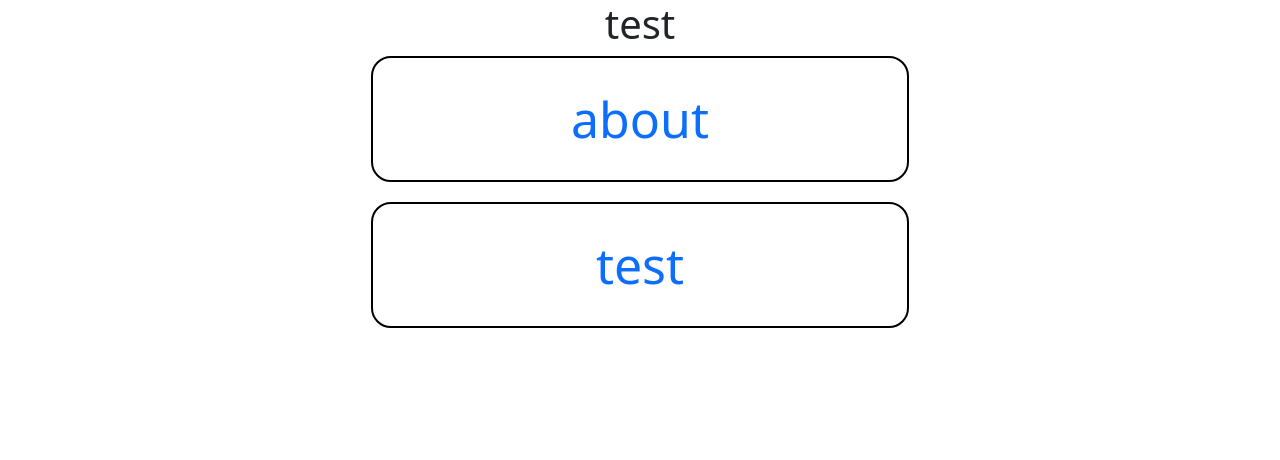
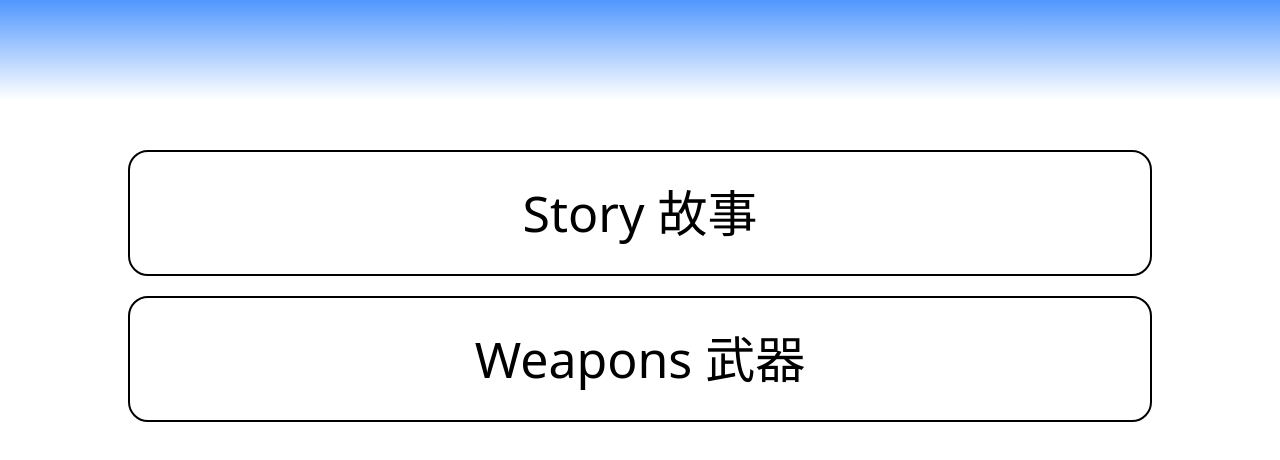
Before and after one commit to sakura0711/Game_frontend, a Vue app: page / in a window 1280 px wide. Shown: the top 460 px of the page. Built offline with nearby package versions, Linux system fonts and the light colour scheme.

Commit message:
refactor(story): 修改元件名稱 & log 輸出

```diff
--- a/src/components/storyOperater.vue
+++ b/src/components/storyOperator.vue
@@ -8,7 +8,7 @@
         </div>
 
         <div class="d-grid lh-lg" v-if="message == '修改故事'">
-            <button @click="openModal" class="btn btn-secondary mb-4" style="height: 100%;"><i
+            <button @click="openModal" class="btn btn-secondary mb-4 green" style="height: 100%;"><i
                     class="fa-solid fa-pen-to-square"> 修改</i>
             </button>
         </div>
@@ -40,10 +40,10 @@
 
                             <div class="mb-3">
                                 <label for="content" class="form-label">故事內容</label>
-                                <textarea class="form-control" id="content" v-model="content" rows="4" required></textarea>
+                                <textarea class="form-control" id="content" v-model="content" rows="10" required></textarea>
                             </div>
 
-                            <button type="submit" class="btn btn-primary">新增</button>
+                            <button type="submit" class="btn btn-primary">送出</button>
                         </form>
                     </div>
                 </div>
@@ -55,21 +55,33 @@
 <script setup lang="ts">
 import axios from 'axios';
 
-import { ref } from 'vue';
+import { ref, onMounted, type PropType } from 'vue';
+
+
+interface Chapter {
+    ChapterID: number;
+    Chapter: number;
+    Title: string;
+    StoryContent: string;
+
+    // 用於顯示是否要展開
+    showContent: boolean;
+}
+
 
 const props = defineProps({
     getData: Function,
     message: String,
-    data: Object || null,
+    data: Object as PropType<Chapter | undefined>,
 })
+
+let message = props.message;
 
 
 
-let message = props.message;
-
-let chapter = ref(props.data?.chapter || '');
-let title = ref(props.data?.title || '');
-let content = ref(props.data?.content || '');
+let chapter = ref(props.data?.Chapter || '');
+let title = ref(props.data?.Title || '');
+let content = ref(props.data?.StoryContent || '');
 
 const myModal = ref<HTMLElement | null>(null);
 
@@ -136,11 +148,7 @@ const submitStory = async () => {
             title.value = '';
             content.value = '';
         } catch (error: any) {
-            if (error.response.data.loadType == '') {
-                alert('此章節已被引用，無法刪除');
-            } else {
-                console.error('!!Error deleting data:', error.message);
-            }
+            console.error('!!Error deleting data:', error.message);
         }
     }
 
@@ -161,4 +169,8 @@ console.log(props.data);
 .form-label {
     font-weight: bold;
 }
+
+.btn-secondary {
+    background-color: rgb(12, 148, 0);
+}
 </style>
--- a/src/router/index.ts
+++ b/src/router/index.ts
@@ -1,7 +1,7 @@
 import { createRouter, createWebHistory } from 'vue-router'
 import HomeView from '../views/HomeView.vue'
 import StroyView from '../views/StoryView.vue'
-import testView from '../views/testView.vue'
+import WeaponsView from '../views/WeaponsView.vue'
 
 
 const router = createRouter({
@@ -18,9 +18,9 @@ const router = createRouter({
       component: StroyView,
     },
     {
-      path: '/test',
-      name: 'test',
-      component: testView,
+      path: '/Weapons',
+      name: 'Weapons',
+      component: WeaponsView,
     }
   ]
 })
--- a/src/views/HomeView.vue
+++ b/src/views/HomeView.vue
@@ -1,14 +1,15 @@
 <template>
 	<div class="home-page">
 		<div class="home-header">
-			<h1>test</h1>
+			<h1></h1>
 		</div>
+
 		<ul class="navbar-nav">
 			<RouterLink to="/story" class="nav-item">
-				<div class='nav-button'>about</div>
+				<div class='nav-button'>Story 故事</div>
 			</RouterLink>
-			<RouterLink to="/test" class="nav-item">
-				<div class='nav-button'>test</div>
+			<RouterLink to="/Weapons" class="nav-item">
+				<div class='nav-button'>Weapons 武器</div>
 			</RouterLink>
 		</ul>
 	</div>
@@ -26,8 +27,12 @@
 	font-weight: 500;
 
 	.home-header {
+		width: 100%;
+		height: 100px;
+		background: linear-gradient(to bottom, #5197ff, #ffffff00);
 		text-align: center;
 		font-size: 64px;
+		margin-bottom: 50px;
 	}
 
 	.navbar-nav {
@@ -37,7 +42,7 @@
 		align-items: center;
 
 		.nav-item {
-			width: 538px;
+			width: 80vw;
 			height: 126px;
 			border: 2px solid black;
 			border-radius: 20px;
@@ -50,11 +55,18 @@
 			transition: background-color 0.3s;
 
 			&:hover {
-				background-color: #a2b4a6;
+				background-color: #a1a1a1;
 			}
 
 			.nav-button {
+				width: 100%;
+
 				font-size: 50px;
+				color: rgb(0, 0, 0);
+
+				&:hover {
+					color: rgb(255, 255, 255);
+				}
 			}
 		}
 	}
--- a/src/views/StoryView.vue
+++ b/src/views/StoryView.vue
@@ -1,11 +1,11 @@
 <template>
 	<div class="header mb-3">
-		OwO
+
 	</div>
 
 
 	<div class="content">
-		<AddStory :getData="getData" :showModal="true" :message='String("新增故事")'></AddStory>
+		<storyOperator :getData="getData" :showModal="true" :message='String("新增故事")'></storyOperator>
 	</div>
 
 
@@ -14,16 +14,16 @@
 		<div v-for="(chapterData, index) in chapters" :key="index" class="d-flex bd-highlight mb-3">
 			<div class="chapter-card position-relative p-3 w-100 bd-highlight" @click="toggleContent(index)">
 				<h4 class="mb-3"><strong>章節. {{ chapterData.Chapter }}</strong></h4>
-				<h6 class="mb-3">{{ chapterData.Title }}</h6>
+				<h6 class="mb-3"> 《 {{ chapterData.Title }} 》</h6>
 				<div v-if="chapterData.showContent" class="content-fade-in">
 					<p class="fs-6">{{ " " + chapterData.StoryContent }}</p>
 				</div>
 				<button @click="delChapter(chapterData)" class="delete-btn"> <i class="fa-solid fa-xmark">刪除</i> </button>
 
 			</div>
-			<AddStory :getData="getData" :showModal="true" :message='String("修改故事")' :data="chapterData"
+			<storyOperator :getData="getData" :showModal="true" :message='String("修改故事")' :data="chapterData"
 				class="p-2 flex-shrink-1 bd-highlight" style="flex-basis: 5%; height: 100%;">
-			</AddStory>
+			</storyOperator>
 		</div>
 
 		<router-link to="/" class="btn btn-secondary fixed-bottomS">返回首頁</router-link>
@@ -32,7 +32,7 @@
 
 <script setup lang="ts">
 import { ref, onMounted } from 'vue';
-import AddStory from '@/components/storyOperater.vue';
+import storyOperator from '@/components/storyOperator.vue';
 import axios from 'axios';
 
 
```
